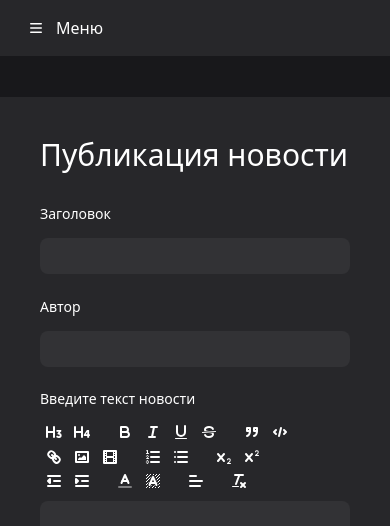
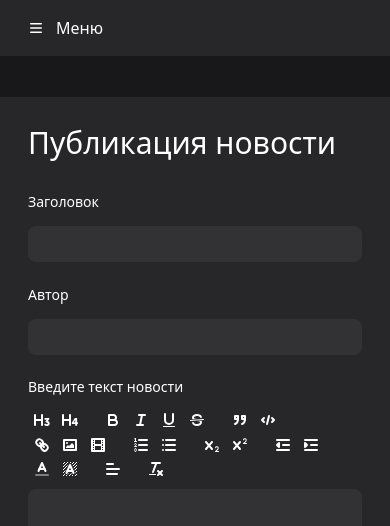
Before and after one commit to amabunny/news-feed-frontend, a React (Vite) app: page /publish in a window 390 px wide. Shown: the top 526 px of the page. Built offline with nearby package versions, Linux system fonts and the light colour scheme.

Commit message:
fix(news-item-form): add indents

```diff
--- a/src/features/news-feed/components/news-item-form/index.tsx
+++ b/src/features/news-feed/components/news-item-form/index.tsx
@@ -52,7 +52,8 @@ export const NewsItemForm = ({ id }: Props) => {
   }, [dispatch, id, setValue]);
 
   return (
-    <div className={'bg-zinc-800 p-10 sm:rounded-md'}>
+    <div className={'bg-zinc-800 p-7 md:p-10 sm:rounded-md'}>
+      {/* eslint-disable-next-line @typescript-eslint/no-misused-promises */}
       <form onSubmit={handleSubmit(onSubmit)}>
         <h2 className={'mb-7 text-3xl'}>
           {id ? 'Редактирование новости' : 'Публикация новости'}
```
